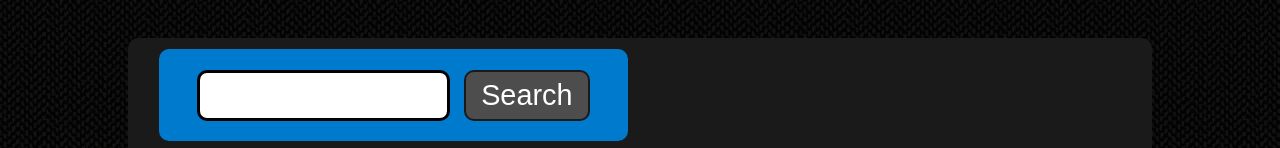
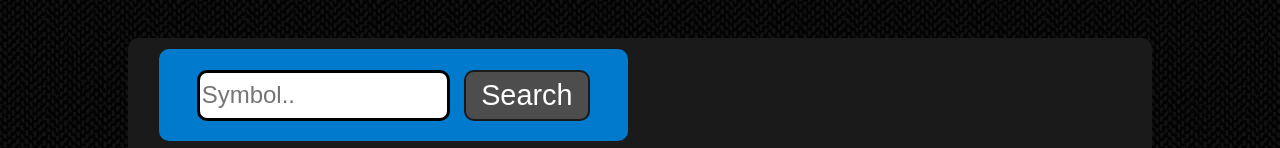
Before and after one commit to wiktorg5/Stocker, a React (Create React App) app: page / in a window 1280 px wide. Shown: the part 645-793 px from the top of the page. Built offline with nearby package versions, Linux system fonts and the light colour scheme.

Commit message:
commit on 'main'

```diff
--- a/src/main_components/Chart.js
+++ b/src/main_components/Chart.js
@@ -26,8 +26,9 @@ const Chart = () => {
 
     async function getData (e){
         e.preventDefault();
-        const data = await fetch(linkDaily);
-        const daily = await data.json();
+        try{
+            const data = await fetch(linkDaily);
+            const daily = await data.json();
 
         let fetchedDaily = daily['Time Series (Daily)'];
         let arrayFetchedDaily = Object.entries(fetchedDaily);
@@ -50,6 +51,9 @@ const Chart = () => {
         setOverview({Name,Exchange,Currency})
 
         setSubmitted(true);
+        }catch(err){
+            console.log(err);
+        }
 
         return {};
     }
@@ -76,7 +80,7 @@ const Chart = () => {
             <div className="MainChart">
             <div className="choose">
                 <form className="form_chart" onSubmit={getData}>
-                    <input type="text" className="symbol" value={symbol} onChange={getSymbol}></input>
+                    <input type="text" className="symbol" value={symbol} onChange={getSymbol} placeholder="Symbol.."></input>
                     <button type="submit" className="btn">Search</button>
                 </form>
             </div>
```
